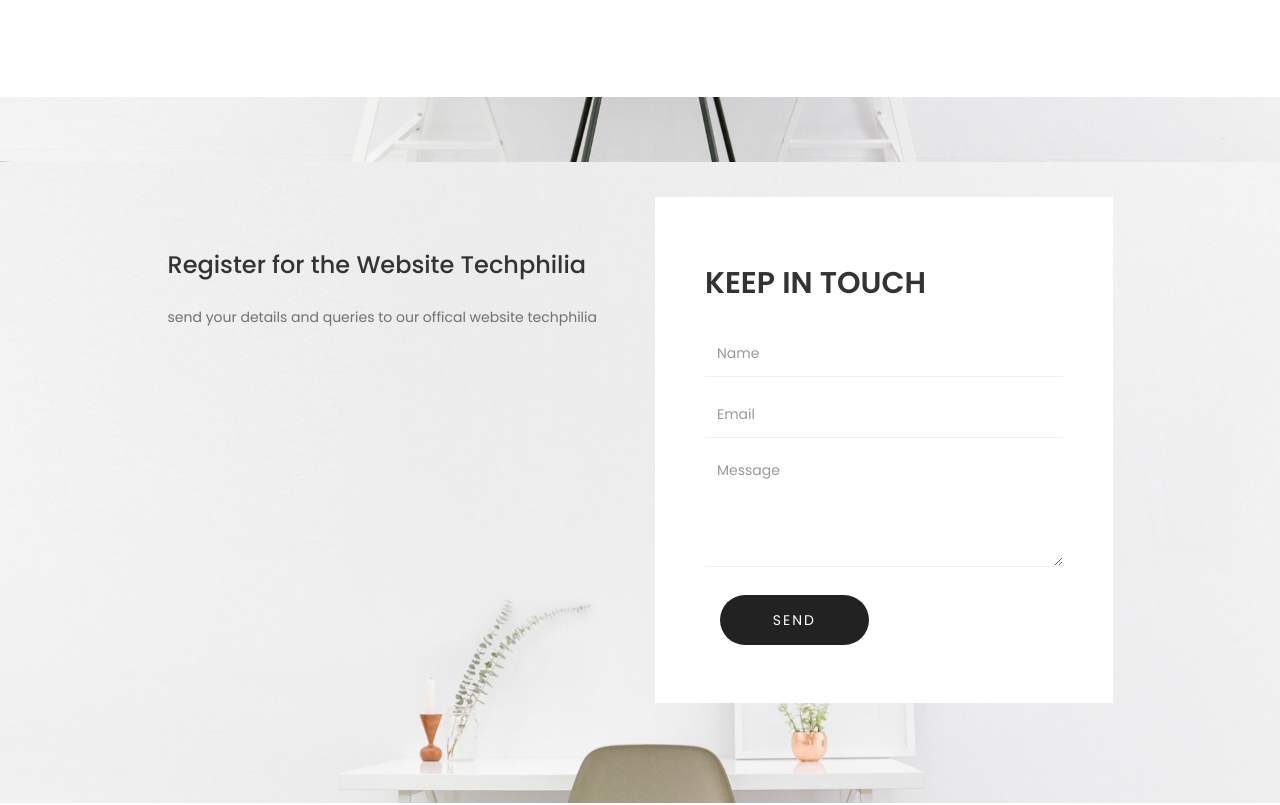
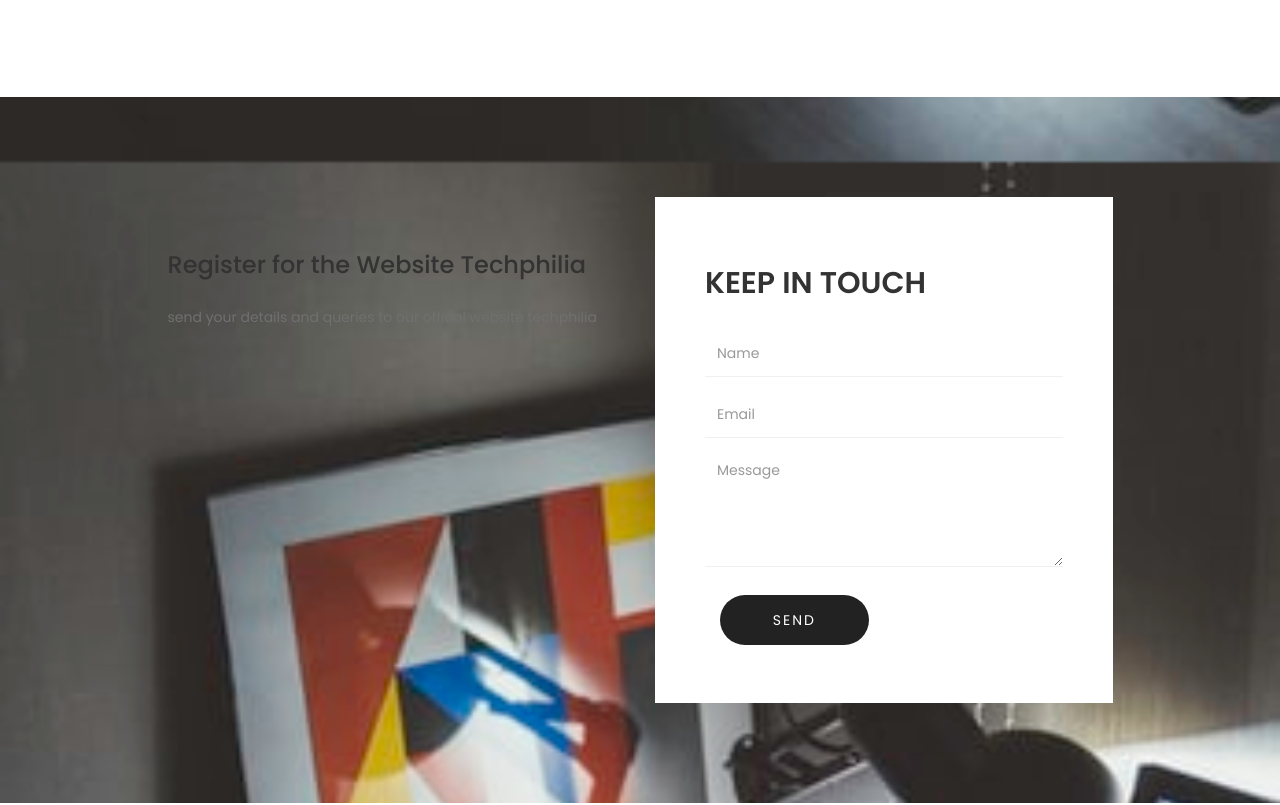
Before and after one commit to harsh-ops/techphilia, a plain HTML site: page index.html in a window 1280 px wide. Shown: the part 6273-7078 px from the top of the page. Drawn offline with Linux system fonts and the light colour scheme.

Commit message:
Updated form

```diff
--- a/css/style.css
+++ b/css/style.css
@@ -553,7 +553,7 @@ footer {
    Contact section
 -----------------------------------------*/
 #contact {
-    background: url('../images/contact-bg.jpg') 50% 0 repeat-y fixed;
+    background: url('../images/reg.jpg') 50% 0 repeat-y fixed;
     background-size: cover;
     background-position: center center;
 }
```
Also changed, not shown: images/reg.jpg (added).
